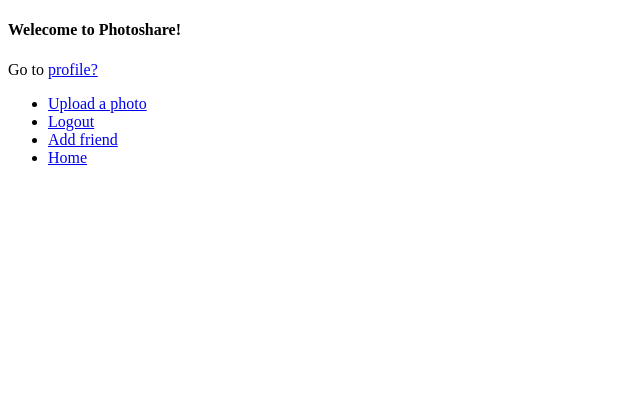
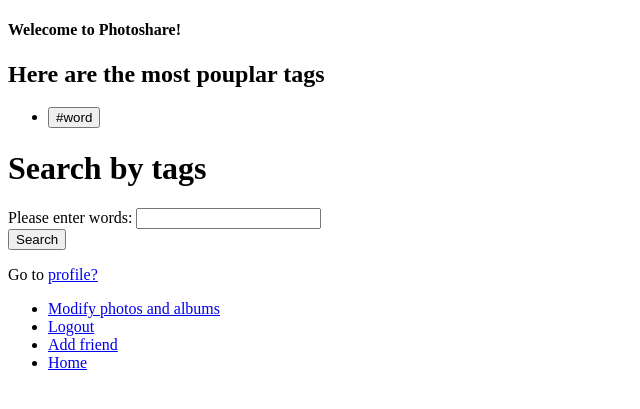
Before and after one commit to yeungsl/social_media_website, a Flask app: page / in a window 1280 px wide. Shown: the top 409 px of the page, without its empty margins (0-640 px from the left). Run offline with Flask 2, Linux system fonts and the light colour scheme; data comes from the database, SQL or seed files in the repository.

Commit message:
got tags working

```diff
--- a/app.py
+++ b/app.py
@@ -15,6 +15,7 @@
 import flask.ext.login as flask_login
 from dateutil.parser import parse
 import datetime
+import re
 
 #for image uploading
 from werkzeug import secure_filename
@@ -218,6 +219,11 @@
 		m = "There is no such album in the list"
 		return False, m
 
+def privateTags(email):
+	cursor = conn.cursor()
+	cursor.execute("SELECT description FROM (SELECT picture_id, description FROM tags WHERE picture_id IN( SELECT T2.picture_id FROM tags T2, users U, albums A, pictures P WHERE U.email = '{0}' AND U.user_id = A.owner_id AND A.album_id = P.album_id AND P.picture_id = T2.picture_id))AS Temp GROUP BY description HAVING count(*)>=1 ORDER BY count(*) DESC".format(email))
+	return cursor.fetchall()
+
 #end login code
 
 @app.route('/profile')
@@ -235,9 +241,12 @@
 	anum = len(alist)
 	aplist = {}
 	for album in alist:
-		aplist[album] = getUsersPhotos(album[2])
+		p = getUsersPhotos(album[2])
+		aplist[album] = p
 	print aplist
-	return render_template('hello.html', name=uinfo[0], infos=uinfo, num=fnum, list=flist, anum=anum, alist=aplist, actlist=activeList, message="Here's your profile")
+	tags = privateTags(flask_login.current_user.id)
+	print tags
+	return render_template('hello.html', name=uinfo[0], infos=uinfo, num=fnum, list=flist, anum=anum, alist=aplist, actlist=activeList, tags=tags, private=1, message="Here's your profile")
 
 @app.route('/friend', methods=['GET'])
 @flask_login.login_required
@@ -300,6 +309,7 @@
 		aid = getAid(request.form.get('albumName'))
 		imgfile = request.files['photo']
 		caption = request.form.get('caption')
+		tag = request.form.get('tag')
 		print caption
 		print aid
 		if not aid:
@@ -313,13 +323,57 @@
 			cursor.execute("INSERT INTO Pictures (album_id, imgdata, caption) VALUES ('{0}', '{1}', '{2}' )".format(aid, filename, caption))
 			conn.commit()
 			info = getUserinfoFromEmail(flask_login.current_user.id)[0]
-			return render_template('hello.html', name=info, message='Photo uploaded!', photos=getUsersPhotos(aid))
+			p = getUsersPhotos(aid)
+			AddTag(p, tag)
+			return render_template('hello.html', name=info, message='Photo uploaded!', photos=p)
 		else:
 			return render_template('upload.html', message='file choosen cannot be uploaded', num=anum, list=alist)
 	#The method is GET so we return a  HTML form to upload the a photo.
 	else:
 		return render_template('upload.html', num=anum, list=alist)
 #end photo uploading code
+
+def AddTag(p, tag):
+	pid = p[-1][1]
+	print pid
+	print tag
+	tags = re.split('#|\s', tag)[1:]
+	print tags
+	cursor = conn.cursor()
+	for t in tags:
+		cursor.execute("INSERT INTO Tags (picture_id, description) VALUES('{0}', '{1}')".format(pid, t))
+	conn.commit()
+
+def gatherTags():
+	cursor = conn.cursor()
+	cursor.execute("SELECT description FROM tags GROUP BY description HAVING count(*)>=1 ORDER BY count(*) DESC")
+	return cursor.fetchall()
+
+def getTagsPhotos(d):
+	cursor = conn.cursor()
+	cursor.execute("SELECT picture_id FROM tags WHERE description = '{0}'".format(d))
+	pids = cursor.fetchall()
+	print pids
+	photos = list()
+	for pid in pids:
+		cursor.execute("SELECT imgdata, picture_id, caption FROM Pictures WHERE picture_id = '{0}'".format(pid[0]))
+		photos += cursor.fetchall()
+	print photos
+	return photos
+
+def getTagsPhotosPrivate(d, uid):
+	print uid
+	cursor = conn.cursor()
+	cursor.execute("SELECT T.picture_id FROM tags T, albums A, pictures P WHERE T.description = '{0}' AND A.owner_id = '{1}' AND P.picture_id = T.picture_id AND A.album_id = P.album_id ".format(d, uid))
+	pids = cursor.fetchall()
+	print pids
+	photos = list()
+	for pid in pids:
+		cursor.execute("SELECT imgdata, picture_id, caption FROM Pictures WHERE picture_id = '{0}'".format(pid[0]))
+		photos += cursor.fetchall()
+	print photos
+	return photos
+
 @app.route('/upload/add_albums', methods=['POST'])
 @flask_login.login_required
 def add_albums():
@@ -362,6 +416,26 @@
 		print message
 		return render_template('upload.html', message=message)
 
+@app.route('/search_tags', methods=['POST'])
+def search_tags():
+	try:
+		words = request.form.get('words')
+	except:
+		print "couldn't find all tokens" #this prints to shell, end users will not see this (all print statements go to shell)
+		return flask.redirect(flask.url_for('/'))
+	ws = re.split(' ', words)
+	print ws
+	T = []
+	for x in gatherTags():
+		T += [x[0]]
+	plist = list()
+	print T
+	for tag in ws:
+		if tag in T:
+			plist += getTagsPhotos(tag)
+	plist = set(plist)
+	return render_template('hello.html', message='Related pictures', photos=plist)
+
 @app.route('/delete_pictures/<pid>/<aid>', methods=['POST'])
 @flask_login.login_required
 def delete_pictures(pid, aid):
@@ -372,8 +446,16 @@
 	conn.commit()
 	return render_template('hello.html', name=info, message='The picture is deleted', photos=getUsersPhotos(aid))
 
+@app.route('/show_tags/<d>', methods=['POST'])
+def show_tags(d):
+	print d
+	return render_template('hello.html', message='All picture in this tag', photos=getTagsPhotos(d))
 
-
+@app.route('/show_tags_private/<d>', methods=['POST'])
+def show_tags_private(d):
+	print d
+	info = getUserinfoFromEmail(flask_login.current_user.id)
+	return render_template('hello.html', name=info[0], message='All picture in this tag', photos=getTagsPhotosPrivate(d, getUserIdFromEmail(flask_login.current_user.id)))
 
 @app.route('/send/<filename>')
 @flask_login.login_required
@@ -384,7 +466,9 @@
 #default page
 @app.route("/", methods=['GET'])
 def hello():
-	return render_template('hello.html', message='Welecome to Photoshare')
+	tags = gatherTags()
+	print tags
+	return render_template('hello.html', message='Welecome to Photoshare', tags=tags)
 
 
 if __name__ == "__main__":
--- a/schema.sql
+++ b/schema.sql
@@ -40,7 +40,6 @@
   CONSTRAINT albumid_pk PRIMARY KEY(`album_id`),
   CONSTRAINT ownerid_fk FOREIGN KEY(`owner_id`) REFERENCES users(`user_id`)
 );
-
 
 CREATE TABLE Pictures
 (
--- a/templates/hello.html
+++ b/templates/hello.html
@@ -67,6 +67,35 @@
     </ul>
 {% endif %}
 
+{% if tags%}
+<h2>Here are the most pouplar tags</h2>
+  <ul>
+    {% for tag in tags %}
+        <li>
+          {% if private %}
+          <form method="post" action="{{ url_for('show_tags_private', d=tag[0]) }}">
+          <input type="submit" value="#{{ tag[0] }}" />
+          </form>
+          {% else %}
+          <form method="post" action="{{ url_for('show_tags', d=tag[0]) }}">
+          <input type="submit" value="#{{ tag[0] }}" />
+          </form>
+          {% endif %}
+        </li>
+    {% endfor %}
+    </ul>
+{% endif %}
+
+
+<div class="title">
+            <h1>Search by tags</h1>
+        </div>
+            <form method="post" action="{{ url_for('search_tags') }}">
+                <label for="words">Please enter words:</label>
+                <input type="text" name="words" required='true' /><br />
+                <input type="submit" value="Search" />
+            </form>
+
 {% if message is none %}
   <p>You should <a href='/login'>login!</a></p>
 {% else %}
@@ -74,7 +103,7 @@
 {% endif %}
 
 <ul>
-<li><a href='/upload'>Upload a photo</a> </li>
+<li><a href='/upload'>Modify photos and albums</a> </li>
 <li><a href='/logout'>Logout</a></li>
 <li><a href='/friend'>Add friend</a></li>
 <li><a href='/'>Home</a></li>
```
Also changed, not shown: templates/upload.html (+6 -2 lines), templates/uploads/Screen_Shot_2016-11-02_at_12.19.09_AM.png (added), templates/uploads/Screen_Shot_2016-11-02_at_12.19.13_AM.png (added), templates/uploads/Screen_Shot_2016-11-02_at_12.28.10_AM.png (added), 1 other file.
